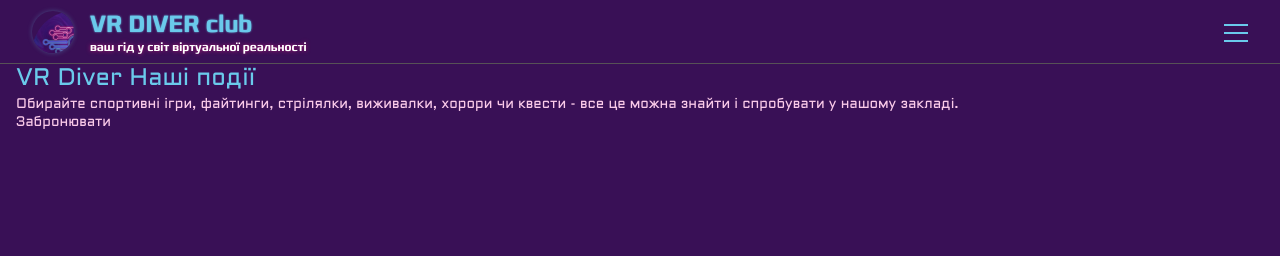
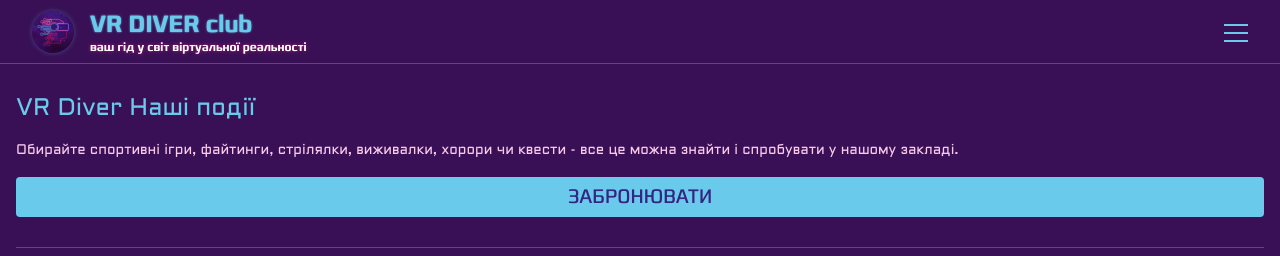
Before and after one commit to gildorfeataur/vr-diver, a website built with Parcel: page src/index.html in a window 1280 px wide. Built offline with nearby package versions, Linux system fonts and the light colour scheme.

Commit message:
Add testing data

```diff
--- a/src/index.html
+++ b/src/index.html
@@ -1,5 +1,6 @@
 <!DOCTYPE html>
 <html lang="en">
+
 <head>
   <meta charset="UTF-8" />
   <meta http-equiv="X-UA-Compatible" content="IE=edge" />
@@ -7,6 +8,7 @@
   <link rel="stylesheet" href="./styles/main.scss" />
   <title>VR DIVER</title>
 </head>
+
 <body>
   <header class="header">
     <div class="header__logo">
@@ -24,11 +26,16 @@
   </header>
 
   <main>
+    <section class="hero">
       <h1>VR Diver Наші події</h1>
-      <p>Обирайте спортивні ігри, файтинги, стрілялки, виживалки, хорори чи квести - все це можна знайти і спробувати у нашому закладі.</p>
-      <button type="button">Забронювати</button>
+      <p>Обирайте спортивні ігри, файтинги, стрілялки, виживалки, хорори чи квести - все це можна знайти і спробувати у
+        нашому закладі.</p>
+      <button type="button" class="btn">Забронювати</button>
+    </section>
+
   </main>
 
   <!-- <script type="module" src="./index.js"></script> -->
 </body>
+
 </html>
--- a/src/styles/main.scss
+++ b/src/styles/main.scss
@@ -1,5 +1,5 @@
 @import "./init";
-@import '../../node_modules/modern-normalize/modern-normalize.css';
+@import "../../node_modules/modern-normalize/modern-normalize.css";
 
 html {
   font-family: $system-fonts-list;
@@ -32,13 +32,21 @@ button {
   padding: 0;
   width: auto;
   overflow: visible;
-  color: $primary-text;
   outline: none;
   cursor: pointer;
 
   &::-moz-focus-inner {
     border: 0;
   }
+}
+
+.btn {
+  @include font(400, 20px, 120%, $subheader-font);
+  @include size(100%, 40px);
+  color: $background-2;
+  background-color: $secondary-text;
+  text-transform: uppercase;
+  border-radius: $br-default;
 }
 
 a {
@@ -90,7 +98,12 @@ h2 {
     height: 42px;
     border-radius: 50%;
     overflow: hidden;
-    box-shadow: 0px 0px 5px 0px rgba(106, 202, 235, 0.30);
+    box-shadow: 0px 0px 5px 0px rgba(106, 202, 235, 0.3);
+
+    img {
+      @include size(100%);
+      object-fit: cover;
+    }
   }
 
   &__slogan {
@@ -106,7 +119,7 @@ h2 {
     & > h6 {
       @include font(normal, 12px, 15px, $header-font);
       color: $white;
-      text-shadow: 0px 0px 4px #B31A75;
+      text-shadow: 0px 0px 4px #b31a75;
       margin: 0;
     }
   }
@@ -130,6 +143,11 @@ main {
   padding: 0 $gap3;
 }
 
-.title {
-  color: $secondary-text;
+.hero {
+  padding: 30px 0;
+  border-bottom: 1px solid $secondary;
+
+  p {
+    margin: $gap3 0;
+  }
 }
```
Lines whose indentation alone changed are shown as unchanged.
